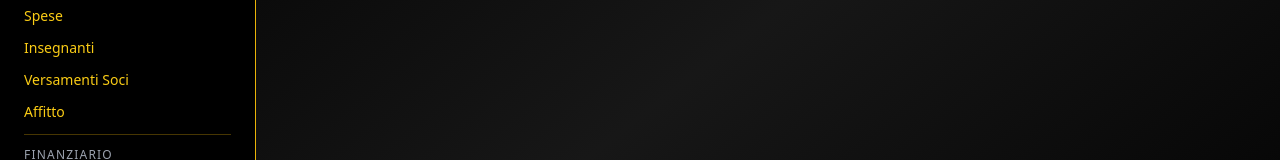
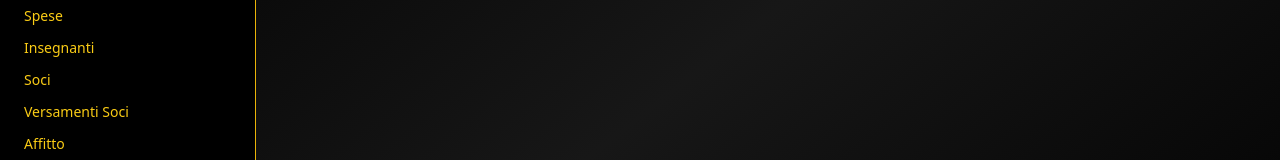
Before and after one commit to pben74-droid/hiphop-manager, a Next.js app: page /versamenti in a window 1280 px wide. Shown: the part 383-543 px from the top of the page. Built offline with nearby package versions, Linux system fonts and the light colour scheme; no server answers; the database is empty.

Commit message:
Update layout.tsx

```diff
--- a/app/layout.tsx
+++ b/app/layout.tsx
@@ -65,6 +65,10 @@
                   Insegnanti
                 </Link>
 
+                <Link href="/soci" className="hover:text-yellow-500 transition">
+                  Soci
+                </Link>
+
                 <Link href="/versamenti" className="hover:text-yellow-500 transition">
                   Versamenti Soci
                 </Link>
```
